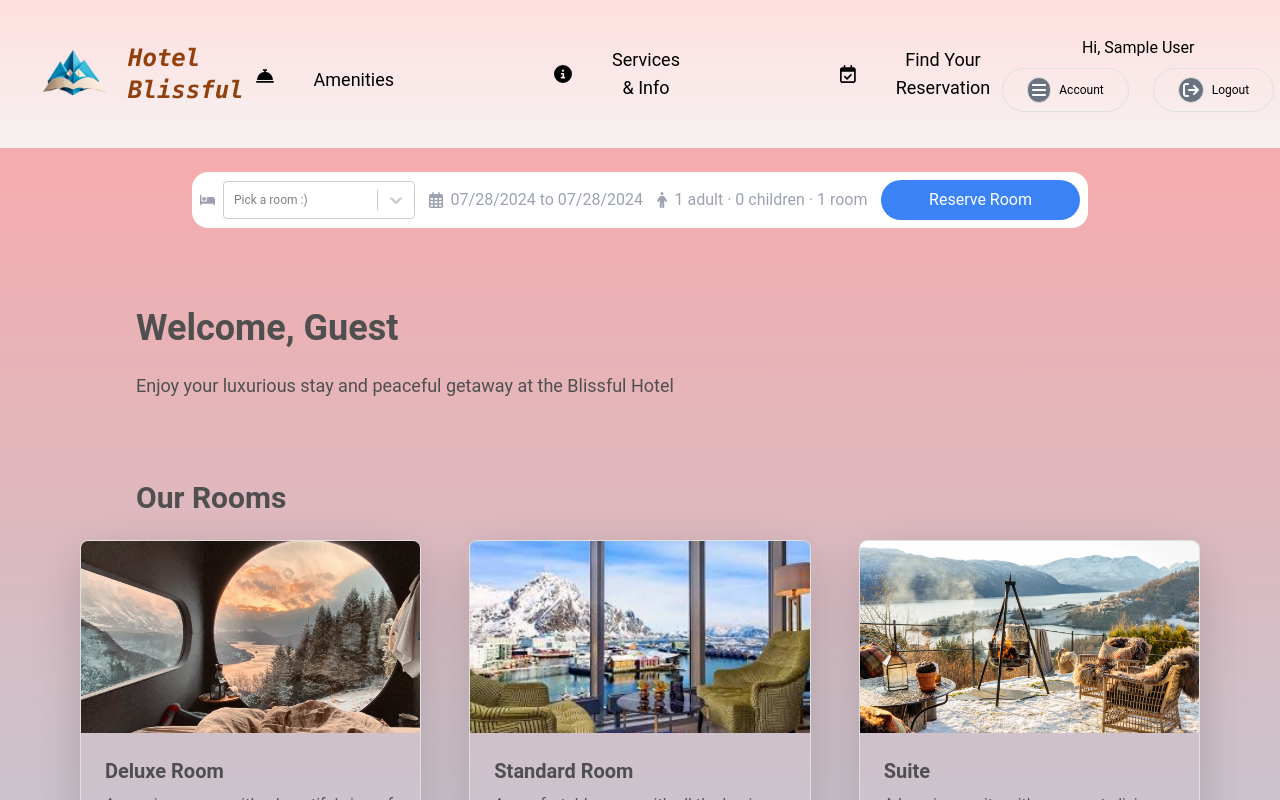
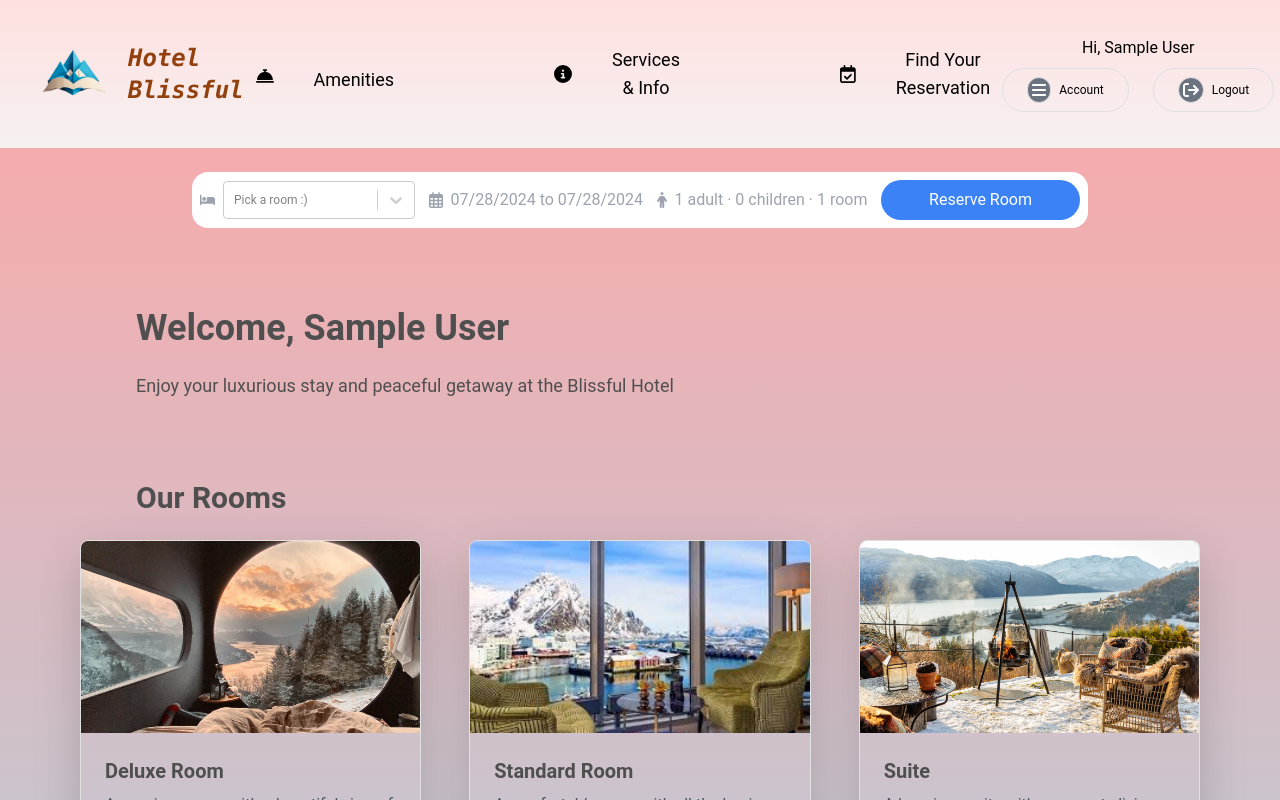
Before and after one commit to Chocopepero/CPSC362Front, a React (Vite) app in the folder client/: page / in a window 1280 px wide. Shown: the top 800 px of the page. Built offline with nearby package versions, Linux system fonts and the light colour scheme; no server answers; sample sign-in values are in the browser's storage.

Commit message:
IndexPage Shows Name
IndexPage now shows the username of the user if they are logged in, says Welcome Guest otherwise.

```diff
--- a/client/src/pages/IndexPage.jsx
+++ b/client/src/pages/IndexPage.jsx
@@ -1,4 +1,4 @@
-import React, { useState, useRef, useEffect } from "react";
+import React, { useContext, useState, useRef, useEffect } from "react";
 import { Link, useNavigate, useLocation } from 'react-router-dom';
 import img1 from "../images/Hotelpic1.jpeg";
 import img2 from "../images/DeluxeRoom.webp";
@@ -11,8 +11,10 @@ import { format } from "date-fns";
 import "react-date-range/dist/styles.css";
 import "react-date-range/dist/theme/default.css";
 import Select from 'react-select';
+import AuthContext from '../assets/components/AuthContext';
 
 export default function IndexPage() {
+    const { user } = useContext(AuthContext);
     const rooms = [
         {
             id: 1,
@@ -107,7 +109,7 @@ export default function IndexPage() {
                             onClick={() => setShowMessage(false)}
                             className="absolute top-0 right-0 px-4 py-3"
                         >
-                            <FontAwesomeIcon icon={faCircleXmark}/>
+                            <FontAwesomeIcon icon={faCircleXmark} />
                         </button>
                         <span className="block sm:inline">{message}</span>
                     </div>
@@ -223,7 +225,7 @@ export default function IndexPage() {
             </div>
 
             <div className="container m-auto p-8">
-                <h1 className="text-4xl font-bold mb-4 px-20">Welcome, Guest</h1>
+                <h1 className="text-4xl font-bold mb-4 px-20">Welcome, {user ? user.name : "Guest"}</h1>
                 <p className="text-lg mb-8 px-20">Enjoy your luxurious stay and peaceful getaway at the Blissful Hotel</p>
 
                 <h2 className="text-3xl font-bold justify-between mb-4 px-20">Our Rooms</h2>
```
